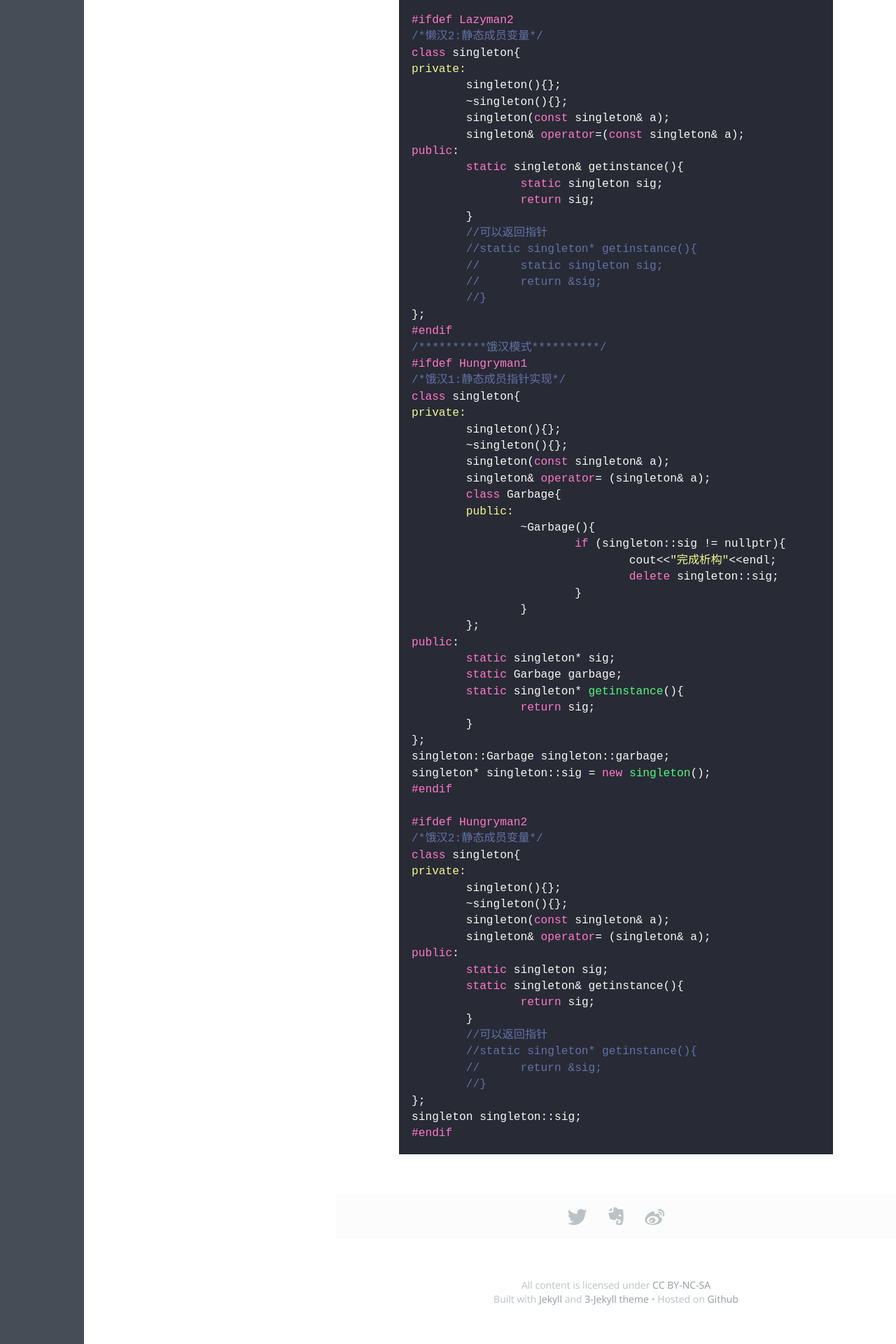
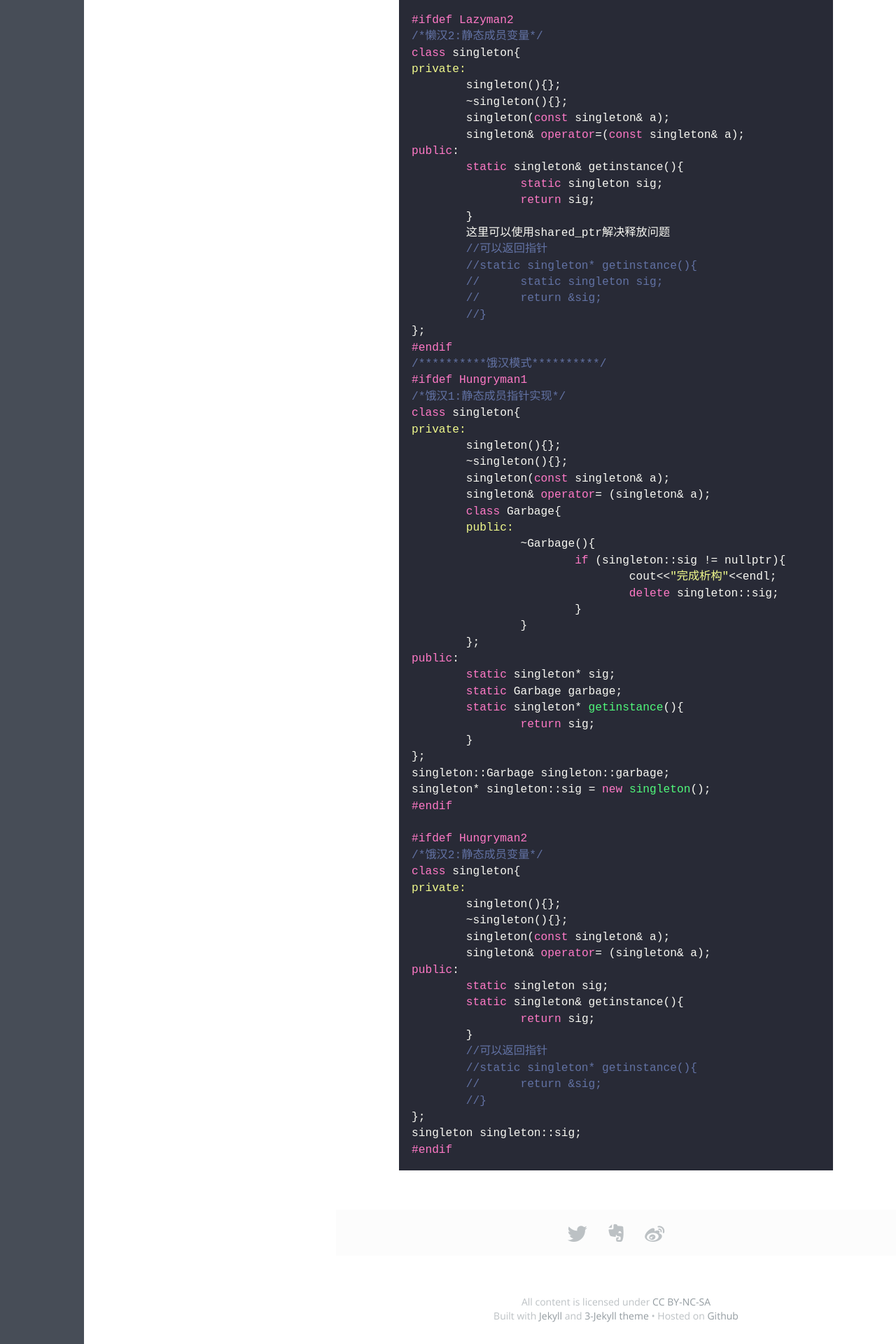
Before and after one commit to aliangaaa/aliangaaa.github.io, a Jekyll site: the page built from _posts/设计模式/2023-12-18-单例模式.md, in a window 1280 px wide. Shown: the part 1190-3110 px from the top of the page at 70% size. Built offline with Jekyll 4.4.1, drawn with Linux system fonts in a browser that asks for light colours; some web fonts are replaced.

Commit message:
Update 2023-12-18-单例模式.md

```diff
--- a/_posts/设计模式/2023-12-18-单例模式.md
+++ b/_posts/设计模式/2023-12-18-单例模式.md
@@ -66,6 +66,7 @@ public:
 		static singleton sig;
 		return sig;
 	}
+	这里可以使用shared_ptr解决释放问题
 	//可以返回指针
 	//static singleton* getinstance(){
 	//	static singleton sig;
```
